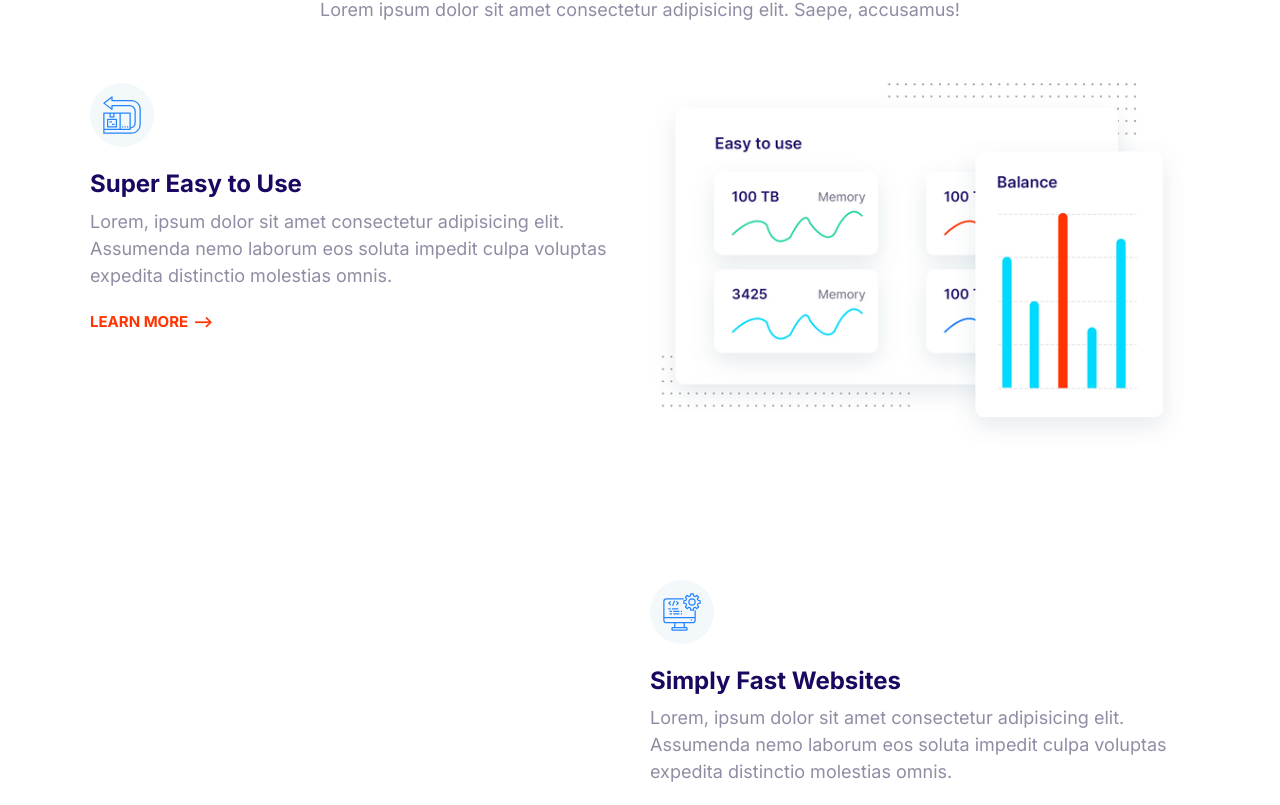
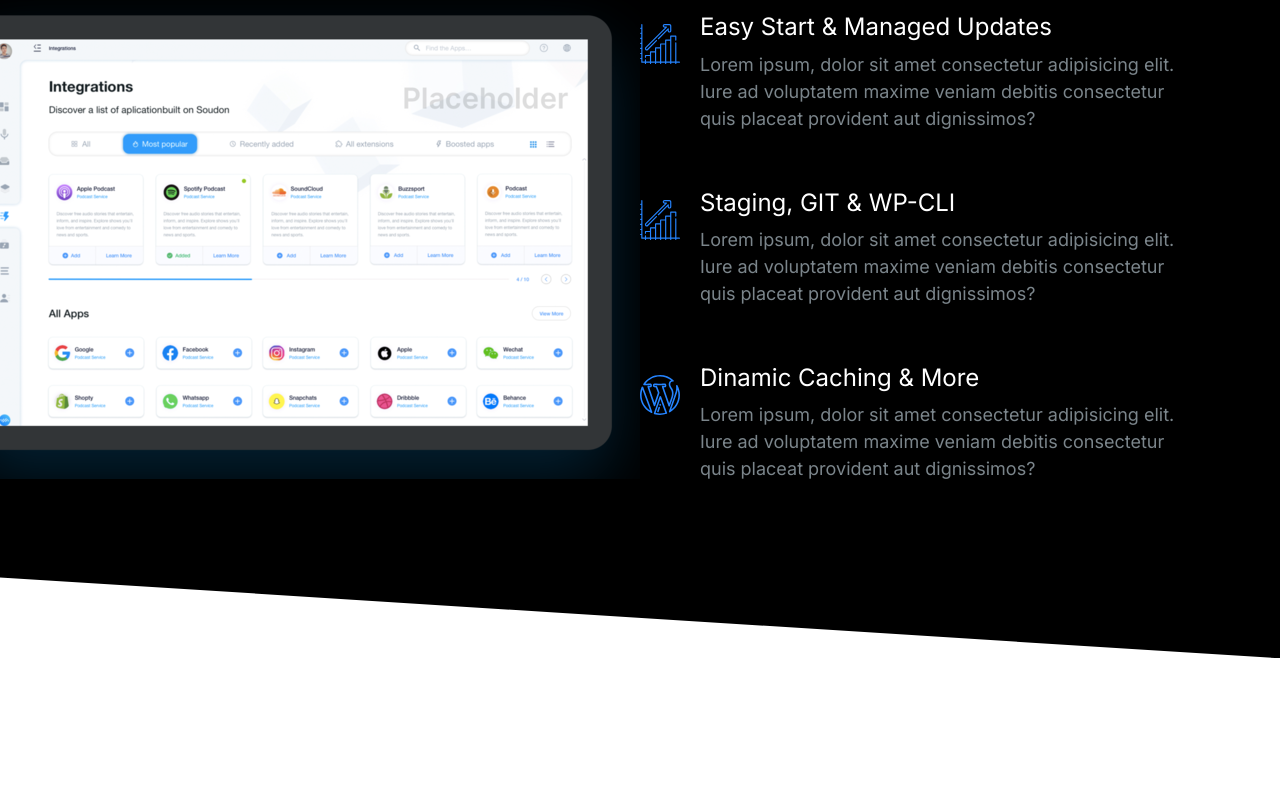
Before and after one commit to Mizhandr/MyFirstProject, a plain HTML site: page index.html in a window 1280 px wide. Shown: the part 151-956 px from the top of the page. After the commit the page ends 809 px from the top, so only its background shows below. Drawn offline with Linux system fonts and the light colour scheme.

Commit message:
Create the showcase block.

```diff
--- a/css/styles.css
+++ b/css/styles.css
@@ -15,7 +15,12 @@
     box-sizing: border-box;
 }
 
- /* Typography*/
+ /* Typography */
+
+ ::selection {
+    background: var(--color-primary);
+    color: white;
+ }
 
  html {
  font-size: 62.5%;
@@ -44,6 +49,7 @@ h2 {
 
 h3 {
     font-size: 3rem;
+    font-weight: 500;
 }
 
 p {
@@ -68,7 +74,7 @@ h3 {
 }
 }
 
-/* Links*/
+/* Links */
 
 a {
     text-decoration: none;
@@ -97,7 +103,7 @@ a {
     }
 }
 
-/* Badges*/
+/* Badges */
 
 .badge {
     border-radius: 20px;
@@ -131,12 +137,11 @@ a {
     }
 }
 
-/* Lists*/
+/* Lists */
 
 .list {
     list-style: none;
     padding-left: 0;
-    color: var(--color-headings);
 }
 
 .list--inline .list__item {
@@ -147,6 +152,7 @@ a {
 .list--tick {
  list-style-image: url(../images/tick.svg);
  padding-left: 3rem;
+ color: var(--color-headings);
 }
 
 .list--tick .list__item {
@@ -160,7 +166,7 @@ a {
        }
 }
 
-/* Icons*/
+/* Icons */
 
 .icon {
     width: 40px;
@@ -193,7 +199,7 @@ a {
     background: var(--color-accent);
 }
 
-/* Buttons*/
+/* Buttons */
 
 .btn {
     font-size: 1.8rem;
@@ -407,10 +413,11 @@ display: flex;
     }
 }
 
-/* Media*/
+/* Media */
 
  .media {
     display: flex;
+    margin-bottom: 4rem;
  }
 
  .media__title {
@@ -530,7 +537,7 @@ display: flex;
     }
 }
 
-/* Callouts*/
+/* Callouts */
 
 .callout {
     padding: 4rem;
@@ -623,17 +630,19 @@ display: flex;
     color: #7b858b;
   }
 
-  .block--dark .block__heading {
+  .block--dark h1,
+  .block--dark h2,
+  .block--dark h3 {
     color: #fff;
   }
 
   .block--skewed--right {
-    clip-path: polygon(0 0, 100% 0, 100% 100%, 0 80%);
+    clip-path: polygon(0 0, 100% 0, 100% 100%, 0 90%);
     padding-bottom: calc(var(--padding-vertical) + 4rem);
   }
 
   .block--skewed--left {
-    clip-path: polygon(0 0, 100% 0, 100% 80%, 0 100%);
+    clip-path: polygon(0 0, 100% 0, 100% 90%, 0 100%);
     padding-bottom: calc(var(--padding-vertical) + 4rem);
   }
 
@@ -646,7 +655,7 @@ display: flex;
     margin: 0 auto;
   }
 
-  /* Navigation Bar*/
+  /* Navigation Bar */
 
   .nav {
     background: #000;
@@ -713,10 +722,6 @@ display: flex;
 
 /* Hero */
 
-.hero {
-    clip-path: polygon(0 0, 100% 0, 100% 90%, 0 100%);
-}
-
 .hero__tagline {
     font-size: 2rem;
     color: #b9c3cf;
@@ -739,7 +744,7 @@ display: flex;
     }
 }
 
-/* Domain Block*/
+/* Domain Block */
 
 .block-domain .input-group {
     box-shadow: 0 0 30px 20px #e6ebee;
@@ -765,7 +770,7 @@ display: flex;
     }
  }
 
- /* Plans Block*/
+ /* Plans Block */
 
 .block-plans .grid {
     gap: 8rem 4rem;
@@ -776,7 +781,7 @@ display: flex;
     margin: 0 auto;
  }
 
-  /* Features Block*/
+  /* Features Block */
 
   .feature {
     gap: 4rem 2rem;
@@ -800,3 +805,24 @@ display: flex;
         order: 2;
     }
  }
+
+ /* Showcase Block */
+
+ .block-showcase__image > img {
+    width: 100%;
+ }
+
+@media screen and (min-width: 768px) {
+       .block-showcase .grid {
+        grid-template-columns: 50% 50%;
+    }
+
+  .block-showcase__image {
+        justify-self: end;
+  }
+
+  .block-showcase__image > img {
+       width: auto;
+        max-width: 700px;
+  }
+}
--- a/index.html
+++ b/index.html
@@ -15,122 +15,76 @@
     <link rel="stylesheet" href="/css/styles.css" />
   </head>
   <body>
-    <section class="block container">
+    <section class="block block--dark block--skewed--right block-showcase">
       <header class="block__header">
-        <h2>Host on the Cloud to Keep Growing</h2>
-        <p>
-          Lorem ipsum dolor sit amet consectetur adipisicing elit. Saepe,
-          accusamus!
-        </p>
+        <h2>User-friendly Control Panel</h2>
       </header>
-      <article class="grid grid--1x2 feature">
-        <div class="feature__content">
-          <span class="icon-container">
-            <svg class="icon icon--primary">
-              <use xlink:href="images/sprite.svg#easy"></use>
-            </svg>
-          </span>
-          <h3 class="feature__heading">Super Easy to Use</h3>
-          <p>
-            Lorem, ipsum dolor sit amet consectetur adipisicing elit. Assumenda
-            nemo laborum eos soluta impedit culpa voluptas expedita distinctio
-            molestias omnis.
-          </p>
-          <a href="#" class="link-arrow">Learn more</a>
-        </div>
-        <picture>
+      <div class="container grid grid--1x2">
+        <picture class="block-showcase__image">
           <source
             type="image/webp"
-            srcset="images/easy.webp 1x, images/easy@2x.webp 2x"
+            srcset="images/ipad.webp 1x, images/ipad@2x.webp 2x"
           />
           <source
-            type="image/jpg"
-            srcset="images/easy.jpg 1x, images/easy@2x.jpg 2x"
+            type="image/png"
+            srcset="images/ipad.png 1x, images/ipad@2x.png 2x"
           />
-          <img class="feature__image" src="/images/easy@2x.jpg" alt="" />
+          <img src="/images/ipad.png" alt="" />
         </picture>
-      </article>
-      <article class="grid grid--1x2 feature">
-        <div class="feature__content">
-          <span class="icon-container">
+        <ul class="list">
+          <li>
+            <div class="media">
+              <div class="media__image">
                 <svg class="icon icon--primary">
-              <use xlink:href="images/sprite.svg#computer"></use>
+                  <use xlink:href="images/sprite.svg#growth"></use>
                 </svg>
-          </span>
-          <h3 class="feature__heading">Simply Fast Websites</h3>
+              </div>
+              <div class="media__body">
+                <h3 class="media__title">Easy Start & Managed Updates</h3>
                 <p>
-            Lorem, ipsum dolor sit amet consectetur adipisicing elit. Assumenda
-            nemo laborum eos soluta impedit culpa voluptas expedita distinctio
-            molestias omnis.
+                  Lorem ipsum, dolor sit amet consectetur adipisicing elit. Iure
+                  ad voluptatem maxime veniam debitis consectetur quis placeat
+                  provident aut dignissimos?
                 </p>
-          <a href="#" class="link-arrow">Learn more</a>
               </div>
-        <picture>
-          <source
-            type="image/webp"
-            srcset="images/fast.webp 1x, images/fast@2x.webp 2x"
-          />
-          <source
-            type="image/jpg"
-            srcset="images/fast.jpg 1x, images/fast@2x.jpg 2x"
-          />
-          <img class="feature__image" src="/images/fast@2x.jpg" alt="" />
-        </picture>
-      </article>
-      <article class="grid grid--1x2 feature">
-        <div class="feature__content">
-          <span class="icon-container">
+            </div>
+          </li>
+          <li>
+            <div class="media">
+              <div class="media__image">
                 <svg class="icon icon--primary">
-              <use xlink:href="images/sprite.svg#settings"></use>
+                  <use xlink:href="images/sprite.svg#growth"></use>
                 </svg>
-          </span>
-          <h3 class="feature__heading">WordPress Made Easy</h3>
+              </div>
+              <div class="media__body">
+                <h3 class="media__title">Staging, GIT & WP-CLI</h3>
                 <p>
-            Lorem, ipsum dolor sit amet consectetur adipisicing elit. Assumenda
-            nemo laborum eos soluta impedit culpa voluptas expedita distinctio
-            molestias omnis.
+                  Lorem ipsum, dolor sit amet consectetur adipisicing elit. Iure
+                  ad voluptatem maxime veniam debitis consectetur quis placeat
+                  provident aut dignissimos?
                 </p>
-          <a href="#" class="link-arrow">Learn more</a>
               </div>
-        <picture>
-          <source
-            type="image/webp"
-            srcset="images/wordpress.webp 1x, images/wordpress@2x.webp 2x"
-          />
-          <source
-            type="image/jpg"
-            srcset="images/wordpress.jpg 1x, images/wordpress@2x.jpg 2x"
-          />
-          <img class="feature__image" src="/images/wordpress@2x.jpg" alt="" />
-        </picture>
-      </article>
-      <article class="grid grid--1x2 feature">
-        <div class="feature__content">
-          <span class="icon-container">
+            </div>
+          </li>
+          <li>
+            <div class="media">
+              <div class="media__image">
                 <svg class="icon icon--primary">
-              <use xlink:href="images/sprite.svg#clock"></use>
+                  <use xlink:href="images/sprite.svg#wordpress"></use>
                 </svg>
-          </span>
-          <h3 class="feature__heading">24/7 Expert Support</h3>
+              </div>
+              <div class="media__body">
+                <h3 class="media__title">Dinamic Caching & More</h3>
                 <p>
-            Lorem, ipsum dolor sit amet consectetur adipisicing elit. Assumenda
-            nemo laborum eos soluta impedit culpa voluptas expedita distinctio
-            molestias omnis.
+                  Lorem ipsum, dolor sit amet consectetur adipisicing elit. Iure
+                  ad voluptatem maxime veniam debitis consectetur quis placeat
+                  provident aut dignissimos?
                 </p>
-          <a href="#" class="link-arrow">Learn more</a>
               </div>
-        <picture>
-          <source
-            type="image/webp"
-            srcset="images/support.webp 1x, images/support@2x.webp 2x"
-          />
-          <source
-            type="image/jpg"
-            srcset="images/support.jpg 1x, images/support@2x.jpg 2x"
-          />
-          <img class="feature__image" src="/images/support@2x.jpg" alt="" />
-        </picture>
-      </article>
+            </div>
+          </li>
+        </ul>
+      </div>
     </section>
   </body>
 </html>
```
Also changed, not shown: components/showcase-block.html (added, +71 -0 lines), images/ipad.png (added), images/ipad.webp (added), images/ipad@2x.png (added), images/ipad@2x.webp (added). Lines whose indentation alone changed are shown as unchanged.
